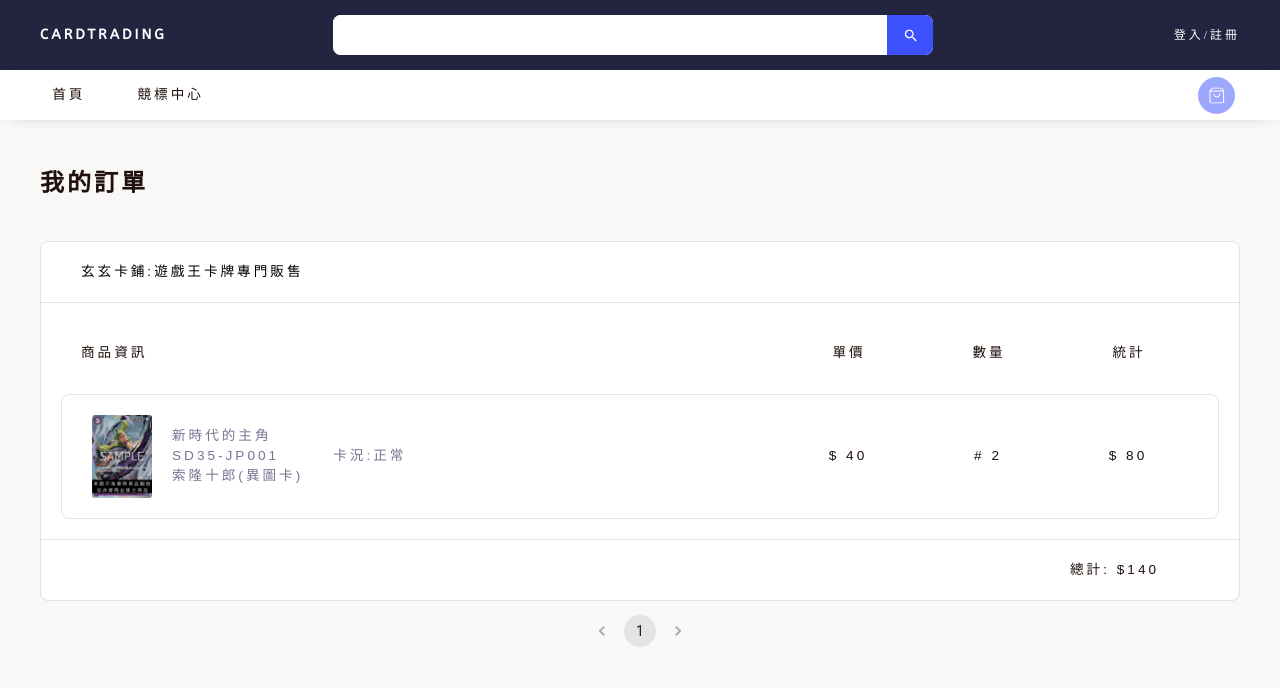
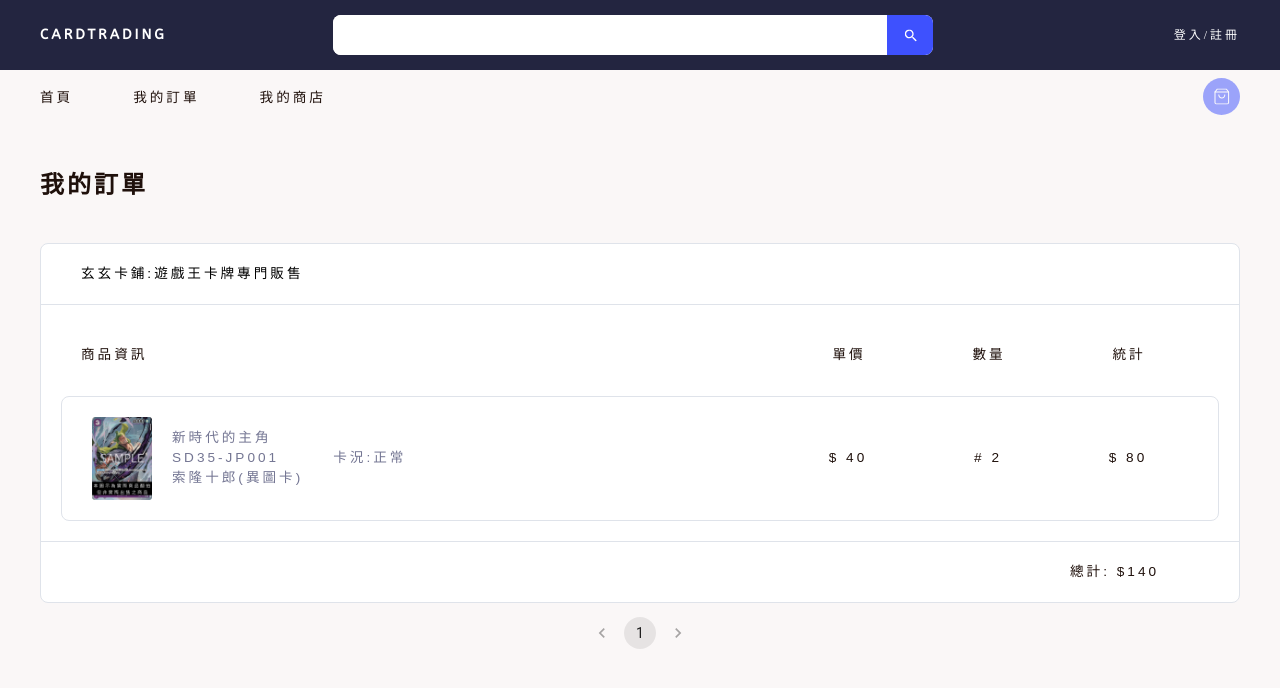
Before and after one commit to Madfater/CardTradeHub-Frontend, a React (Vite) app: page /orderpage in a window 1280 px wide. Shown: the top 688 px of the page. Built offline with nearby package versions, Linux system fonts and the light colour scheme; no server answers; a web font is replaced by a local one.

Commit message:
fix: 修正了CSS的問題

```diff
--- a/src/Components/TopNav.tsx
+++ b/src/Components/TopNav.tsx
@@ -3,6 +3,8 @@ import styled from "styled-components";
 import { useAuth } from "../Contexts/AuthContext";
 import { useNavigate } from "react-router-dom";
 import api from "./API";
+import TextDialog from "../Dialogs/TextDialog";
+import useDialog from "../Hooks/useDialog";
 
 const Wrap = styled.nav`
   position: relative;
@@ -112,69 +114,44 @@ const NavLi = styled.li`
   justify-content: center;
 `;
 
-const Section2 = styled.div`
+const Section2 = styled.section`
+  padding: 0 40px;
   display: flex;
-  height: 50px;
-  width: 100%;
+  justify-content: space-between;
+`;
+
+const ButtonList = styled.ul`
+  display: flex;
+  flex-flow: row;
+`;
+
+const NavButton = styled.li`
+  display: inline-flex;
+  margin-right: 60px;
+`;
+
+const NavButtonFont = styled.a`
+  color: #1f100b;
+  font-size: 0.85rem;
+  cursor: pointer;
   display: flex;
   align-items: center;
-  justify-content: space-between;
-  background: #fff;
-  box-shadow: 0px 2px 15px -10px rgba(0, 0, 0, 0.5);
-`;
-
-const ButtonList = styled.div`
-  display: flex;
-  width: 20%;
-  height: 100%;
-  justify-content: space-evenly;
-  align-items: center;
-  flex-shrink: 0;
-`;
-
-const NavButton = styled.div`
-  display: flex;
-  height: auto;
   justify-content: center;
-  align-items: center;
-  flex-shrink: 0;
-`;
-
-const NavButtonFont = styled.div`
-  color: #1f100b;
-  font-family: Noto Sans TC;
-  font-size: 13.6px;
-  font-style: normal;
-  font-weight: 350;
-  line-height: 20.4px; /* 150% */
-  letter-spacing: 3px;
-  color: #1f100b;
-  font-family: Noto Sans TC;
-  font-size: 13.6px;
-  font-style: normal;
-  font-weight: 350;
-  line-height: 20.4px; /* 150% */
-  letter-spacing: 3px;
 `;
 
 const CircleNavButtonlist = styled.div`
   display: flex;
-  height: 100%;
-  width: 10%;
-  justify-content: space-evenly;
+  flex-flow: row;
   align-items: center;
-  flex-shrink: 0;
+  justify-content: center;
 `;
 
-const CircleNavButton = styled.div`
+const ShopCartButton = styled.div`
   display: flex;
   padding: 10px;
   justify-content: center;
   align-items: center;
   flex-shrink: 0;
-`;
-
-const ShopCartButton = styled(CircleNavButton)`
   border-radius: 36px;
   opacity: 0.5;
   background: #3e51fe;
@@ -184,6 +161,12 @@ export default function MainPage() {
   const nav = useNavigate();
   const { userId, logout } = useAuth();
   const [userName, setUserName] = useState<string>();
+
+  const {
+    isOpen: isTextDialogOpen,
+    openDialog: openTextDialog,
+    closeDialog: closeTextDialog,
+  } = useDialog();
 
   const handleGotologinButton = () => {
     nav("/login");
@@ -218,10 +201,18 @@ export default function MainPage() {
   }, []);
 
   const handleLogoutClick = () => {
+    openTextDialog();
     logout();
   };
 
   return (
+    <>
+      <TextDialog
+        open={isTextDialogOpen}
+        onClose={closeTextDialog}
+        onConfirm={closeTextDialog}
+        Text={"成功登出"}
+      />
       <Wrap>
         <Section1>
           <PageTitle>
@@ -292,7 +283,10 @@ export default function MainPage() {
               <NavButtonFont>首頁</NavButtonFont>
             </NavButton>
             <NavButton>
-            <NavButtonFont>競標中心</NavButtonFont>
+              <NavButtonFont>我的訂單</NavButtonFont>
+            </NavButton>
+            <NavButton>
+              <NavButtonFont>我的商店</NavButtonFont>
             </NavButton>
           </ButtonList>
 
@@ -334,5 +328,6 @@ export default function MainPage() {
           </CircleNavButtonlist>
         </Section2>
       </Wrap>
+    </>
   );
 }
```
Lines whose indentation alone changed are shown as unchanged.
